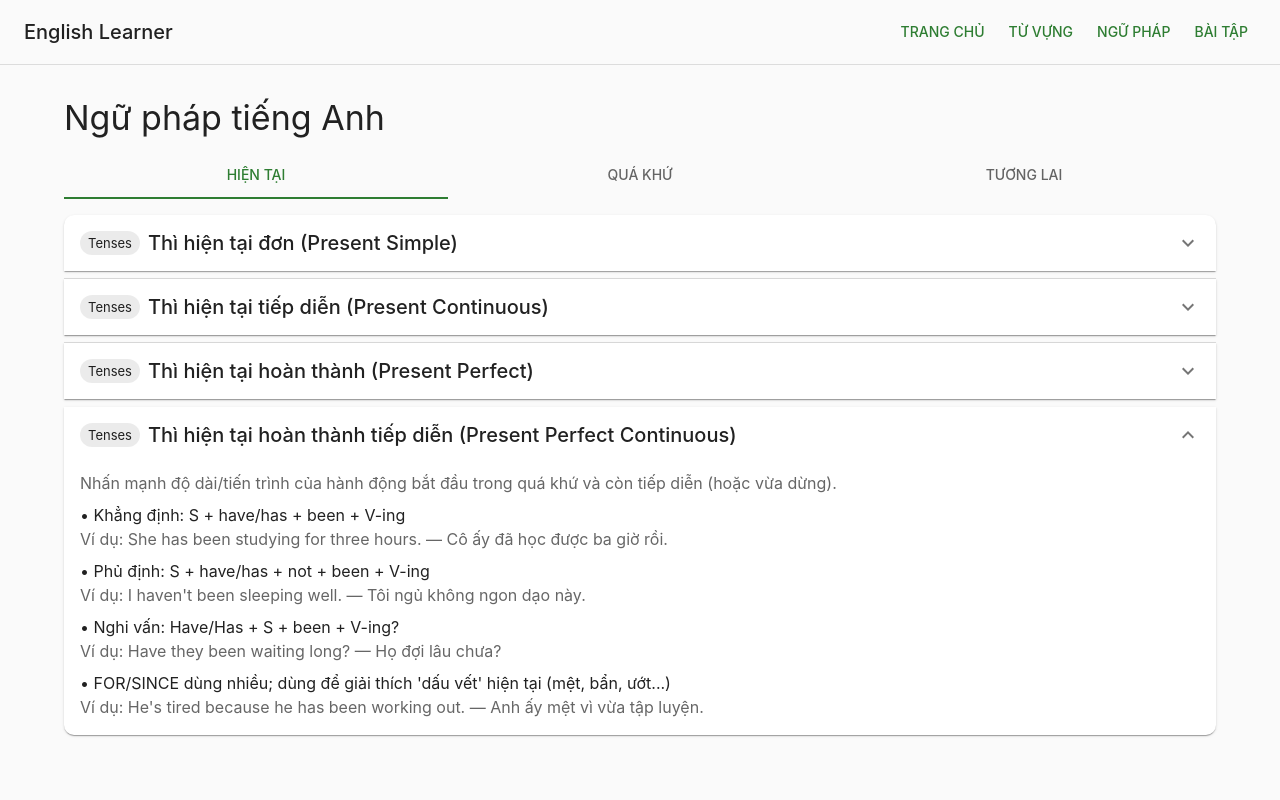
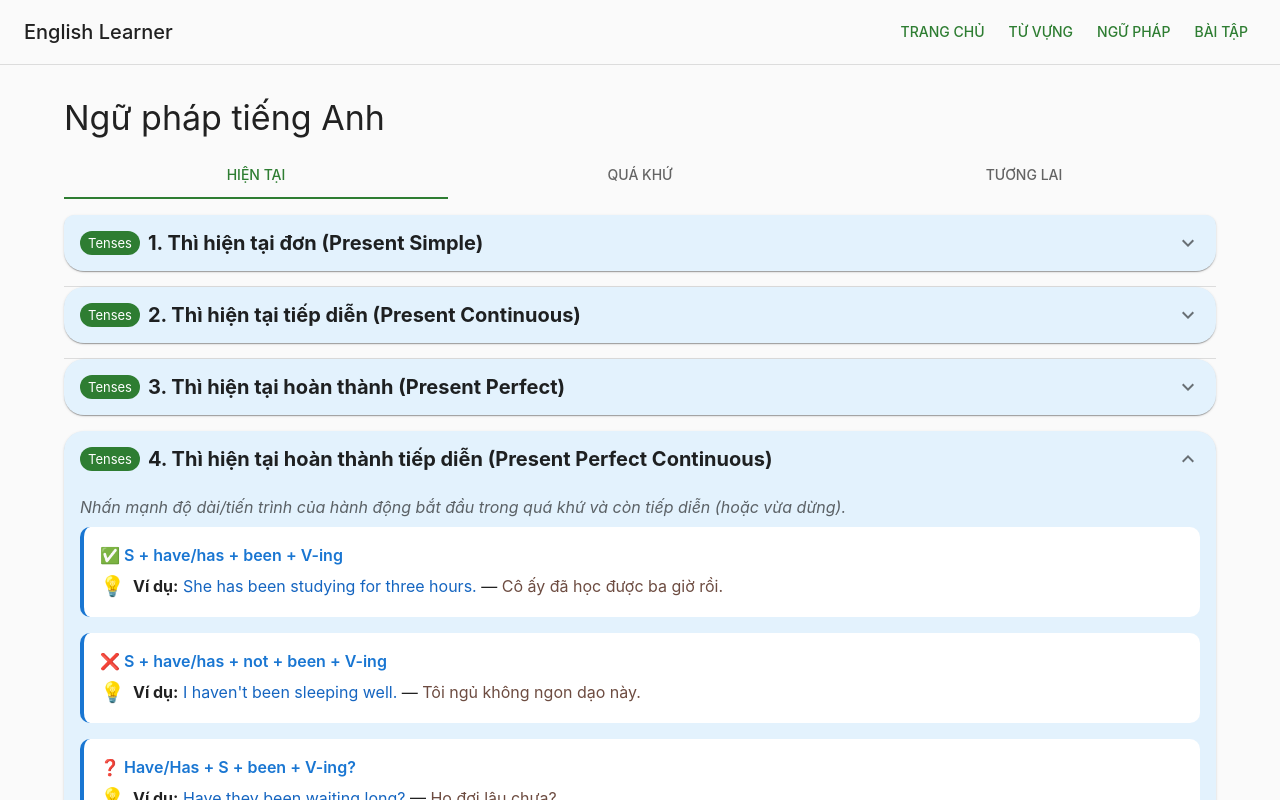
Before and after one commit to phunguyen321/english-app, a Next.js app: page /grammar in a window 1280 px wide. Both pictures are taken after a click on the button 640 px from the left and 434 px from the top of the page. Shown: the top 800 px of the page. Built offline with nearby package versions, Linux system fonts and the light colour scheme.

Commit message:
change UI grammar

```diff
--- a/src/app/grammar/page.tsx
+++ b/src/app/grammar/page.tsx
@@ -75,30 +75,85 @@ export default function GrammarPage() {
           <Tab key={g.label} label={g.label} />
         ))}
       </Tabs>
-      <Stack spacing={1}>
+      <Stack spacing={2}>
         {tenses.map((group, idx) =>
           tab === idx
             ? tenseTopics
                 .filter((t) => group.ids.includes(t.id))
-                .map((g) => (
-                  <Accordion key={g.id} disableGutters>
+                .map((g, i) => (
+                  <Accordion
+                    key={g.id}
+                    disableGutters
+                    sx={{
+                      borderRadius: 2,
+                      boxShadow: 1,
+                      mb: 1,
+                      bgcolor:
+                        idx === 0
+                          ? "#e3f2fd"
+                          : idx === 1
+                          ? "#f3e5f5"
+                          : "#e8f5e9",
+                    }}
+                  >
                     <AccordionSummary expandIcon={<ExpandMoreIcon />}>
                       <Stack direction="row" spacing={1} alignItems="center">
-                        <Chip size="small" label={g.category} />
-                        <Typography variant="h6">{g.title}</Typography>
+                        <Chip size="small" label={g.category} color="primary" />
+                        <Typography variant="h6" fontWeight={700}>
+                          {`${i + 1}. ${g.title}`}
+                        </Typography>
                       </Stack>
                     </AccordionSummary>
                     <AccordionDetails>
-                      <Typography color="text.secondary" sx={{ mb: 1 }}>
+                      <Typography
+                        color="text.secondary"
+                        sx={{ mb: 1, fontStyle: "italic" }}
+                      >
                         {g.brief}
                       </Typography>
-                      <Stack spacing={1}>
-                        {g.points.map((p, idx: number) => (
-                          <Box key={idx}>
-                            <Typography>• {p.rule}</Typography>
-                            <Typography color="text.secondary">
-                              Ví dụ: {p.example.en} — {p.example.vi}
+                      <Stack spacing={2}>
+                        {g.points.map((p, idx2) => (
+                          <Box
+                            key={idx2}
+                            sx={{
+                              bgcolor: "#fff",
+                              borderRadius: 1,
+                              p: 2,
+                              boxShadow: 0,
+                              borderLeft: "4px solid #1976d2",
+                              mb: 1,
+                            }}
+                          >
+                            <Typography
+                              fontWeight={600}
+                              sx={{ color: "#1976d2", mb: 0.5 }}
+                            >
+                              {p.rule
+                                .replace(/^Khẳng định:/i, "✅")
+                                .replace(/^Phủ định:/i, "❌")
+                                .replace(/^Nghi vấn:/i, "❓")}
                             </Typography>
+                            <Stack
+                              direction="row"
+                              spacing={1}
+                              alignItems="center"
+                            >
+                              <Box
+                                sx={{ color: "#43a047", fontSize: 20, mr: 1 }}
+                              >
+                                💡
+                              </Box>
+                              <Typography>
+                                <b>Ví dụ:</b>{" "}
+                                <span style={{ color: "#1565c0" }}>
+                                  {p.example.en}
+                                </span>{" "}
+                                —{" "}
+                                <span style={{ color: "#6d4c41" }}>
+                                  {p.example.vi}
+                                </span>
+                              </Typography>
+                            </Stack>
                           </Box>
                         ))}
                       </Stack>
--- a/src/app/layout.tsx
+++ b/src/app/layout.tsx
@@ -16,9 +16,12 @@ const geistMono = Geist_Mono({
 export const metadata: Metadata = {
   title: "English Learner",
   description: "Học tiếng Anh với Từ vựng, Ngữ pháp, Bài tập",
-  icons: {
-    icon: "/english-learn.svg",
-  },
+  icons: [
+    { rel: "icon", url: "/english-learn.svg" },
+    { rel: "icon", url: "/english-learn.png", sizes: "192x192" },
+    { rel: "icon", url: "/english-learn.png", sizes: "512x512" },
+    { rel: "apple-touch-icon", url: "/apple-touch-icon.png" },
+  ],
 };
 
 export default function RootLayout({
```
